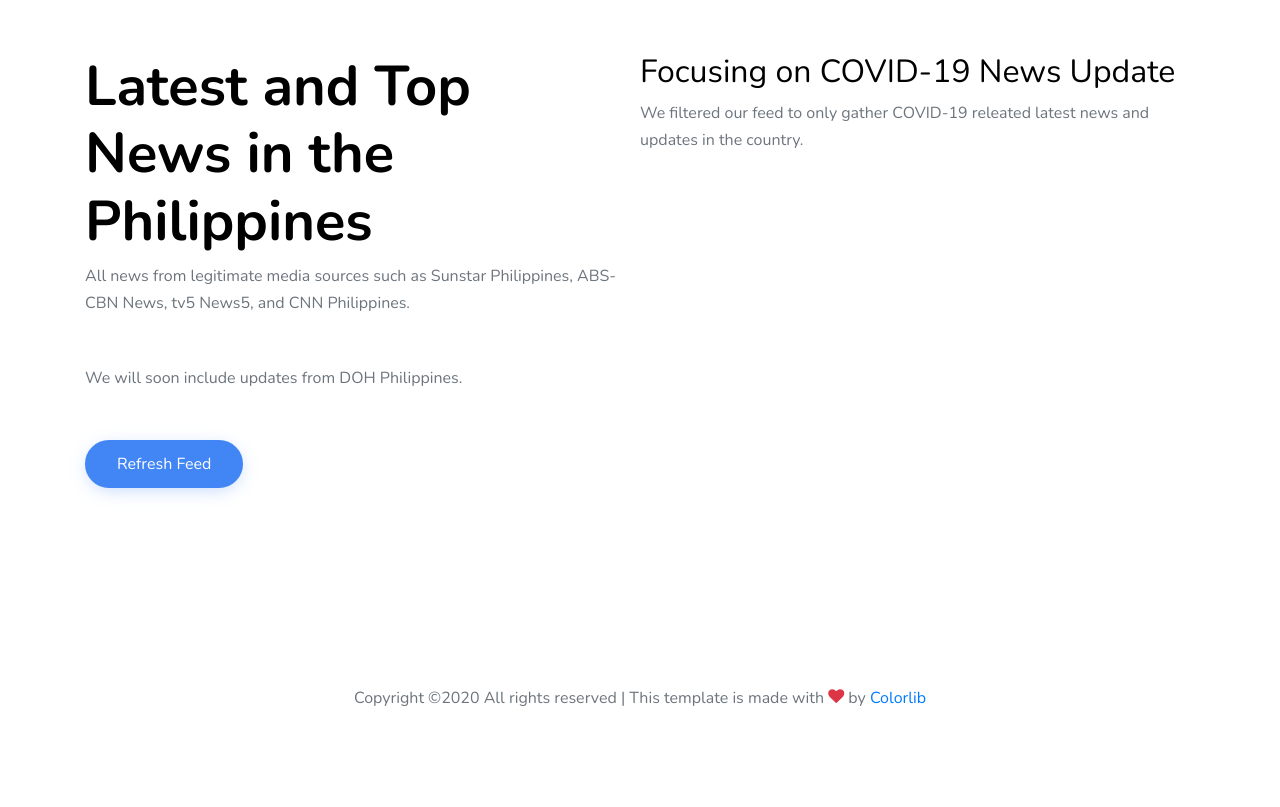
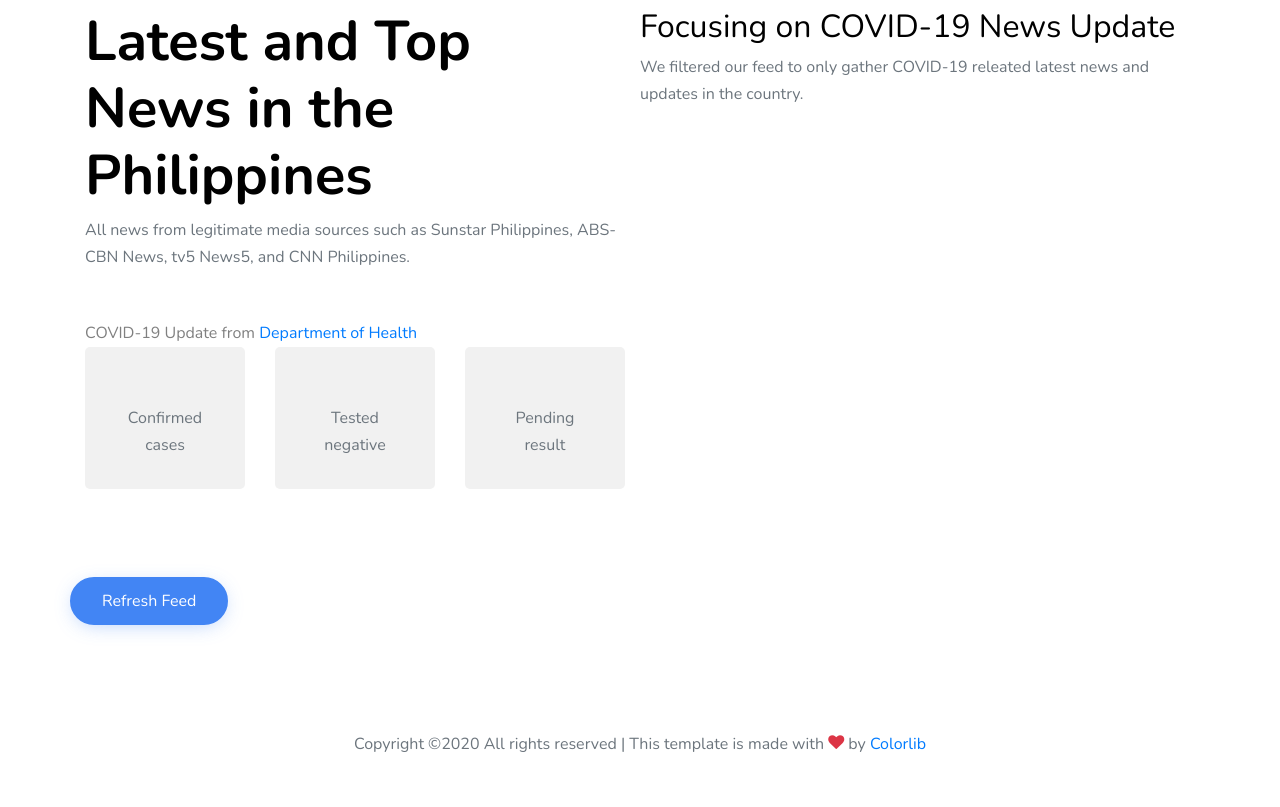
Before and after one commit to nlabrador/newsfastph, a Symfony app: template templates/base.html.twig in a window 1280 px wide. Shown: the part 102-909 px from the top of the page. Run offline with Twig, Linux system fonts and the light colour scheme; the template is opened without the code that fills it, so the values that code supplies are empty; some libraries are stand-ins or nearby versions; some web fonts are replaced.

Commit message:
Added DOH COVID count.

```diff
--- a/templates/base.html.twig
+++ b/templates/base.html.twig
@@ -99,11 +99,51 @@
                 <p class="mb-5">
                     All news from legitimate media sources such as Sunstar Philippines, ABS-CBN News, tv5 News5, and CNN Philippines.
                 </p>
-                <p class="mb-5">
-                    We will soon include updates from DOH Philippines.
-                </p>
+
+                <div class="row">
+                    <div class="col-md-12">
+                        COVID-19 Update from <a href="https://www.doh.gov.ph" target="_blank">Department of Health</a><br>
+                        {{ doh.date }}
+                    </div>
+                    <div class="col-md-4 col-lg-4 mb-4 mb-lg-4 aos-init aos-animate" data-aos="fade-up">
+                        <div class="unit-4 d-block">
+                            <div>
+                                <a href="https://www.doh.gov.ph" target="_blank">
+                                <h3>{{ doh.confirmed }}</h3>
+                                <p>
+                                    Confirmed cases
+                                </p>
+                                </a>
+                            </div>
+                        </div>
+                    </div>
+                    <div class="col-md-4 col-lg-4 mb-4 mb-lg-4 aos-init aos-animate" data-aos="fade-up">
+                        <div class="unit-4 d-block">
+                            <div>
+                                <a href="https://www.doh.gov.ph" target="_blank">
+                                <h3>{{ doh.negative }}</h3>
+                                <p>
+                                    Tested negative
+                                </p>
+                                </a>
+                            </div>
+                        </div>
+                    </div>
+                    <div class="col-md-4 col-lg-4 mb-4 mb-lg-4 aos-init aos-animate" data-aos="fade-up">
+                        <div class="unit-4 d-block">
+                            <div>
+                                <a href="https://www.doh.gov.ph" target="_blank">
+                                <h3>{{ doh.pending }}</h3>
+                                <p>
+                                    Pending result
+                                </p>
+                                </a>
+                            </div>
+                        </div>
+                    </div>
+                  <a href="/" class="btn btn-primary mr-2 mb-2">Refresh Feed</a>
+                </div>
                 <div>
-                  <a href="/" class="btn btn-primary mr-2 mb-2">Refresh Feed</a>
                 </div>
               </div>
 
```
Also changed, not shown: src/Controller/DefaultController.php (+21 -2 lines).
